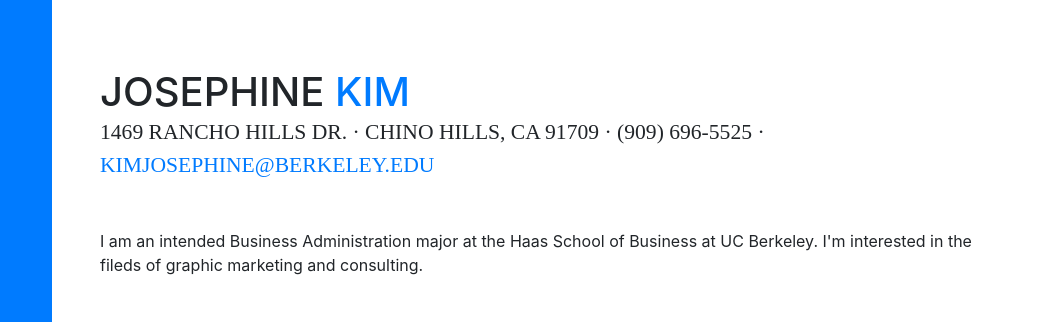
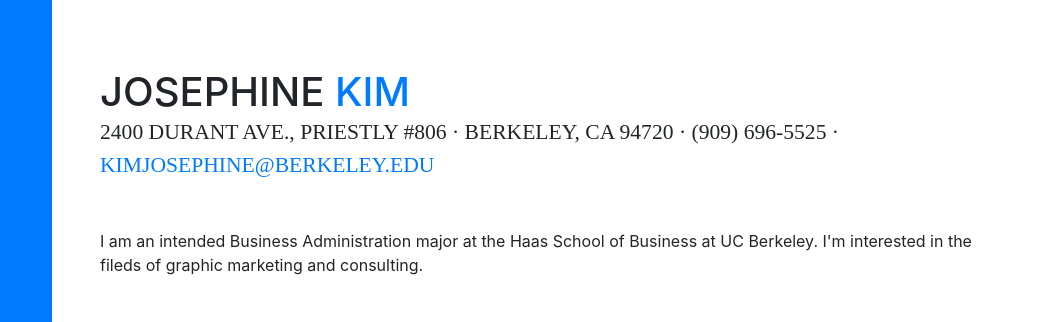
Before and after one commit to kimjosephine/kimjosephine.github.io, a website with bundled scripts: page index.html in a window 1280 px wide. Shown: the part 175-497 px from the top of the page, 220-1280 px from the left. Built offline with nearby package versions, Linux system fonts and the light colour scheme; a web font is replaced by a local one.

Commit message:
updated address

```diff
--- a/index.html
+++ b/index.html
@@ -68,7 +68,7 @@
           <h1 class="mb-0">Josephine
             <span class="text-primary">Kim</span>
           </h1>
-          <div class="subheading mb-5">1469 Rancho Hills Dr. · Chino Hills, CA 91709 · (909) 696-5525 ·
+          <div class="subheading mb-5">2400 Durant Ave., Priestly #806 · Berkeley, CA 94720 · (909) 696-5525 ·
             <a href="mailto:kimjosephine@berkeley.edu">kimjosephine@berkeley.edu</a>
           </div>
           <p class="mb-5">I am an intended Business Administration major at the Haas School of Business at UC Berkeley. I'm interested in the fileds of graphic marketing and consulting.</p>
```
Also changed, not shown: 1 other file.
